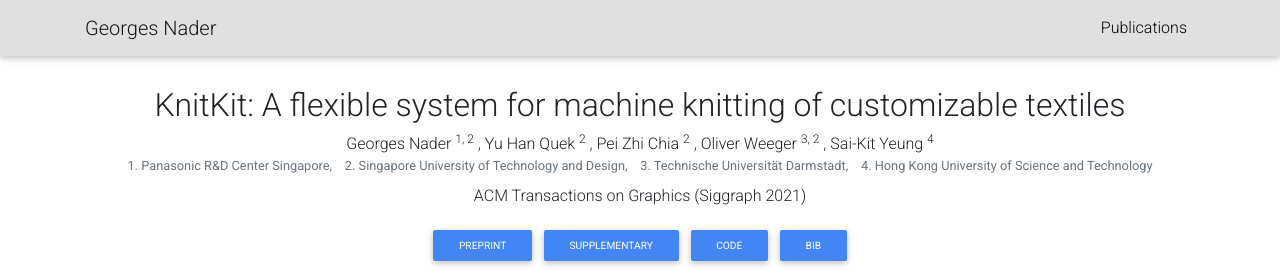
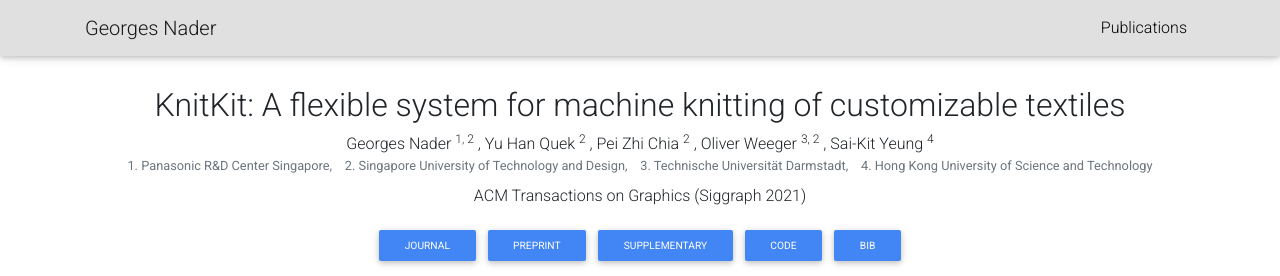
Before and after one commit to gnader/gnader.github.io, a Jekyll site: the page built from _publications/2021_knitkit.md, in a window 1280 px wide and 900 px high, cut to the strip 0-276 px from the top of the window. Built offline with Jekyll 4.4.1, drawn with Linux system fonts in a browser that asks for light colours; nearby versions of some CDN libraries; a style sheet for code colours, icons or effects is not loaded.

Commit message:
Update 2021_knitkit.md

```diff
--- a/_publications/2021_knitkit.md
+++ b/_publications/2021_knitkit.md
@@ -22,6 +22,7 @@ conference: Siggraph
 
 links:
   # doi: AVAILABLE_SOON
+  Journal: https://dl.acm.org/doi/abs/10.1145/3450626.3459790
   preprint: https://hal.archives-ouvertes.fr/hal-03214570/document
   supplementary: https://hal.archives-ouvertes.fr/hal-03214570/file/SIGGRAPH_2021_knitkit_supplementary.pdf
   # slides: AVAILABLE_SOON
@@ -47,7 +48,7 @@ We showcase the potential of this computational approach by designing and fabric
 #### Video
 
 <div class="mx-3 mt-2 video-responsive">
-  <iframe src="https://youtu.be/A84xkyfeykU" frameborder="0" allow="accelerometer; autoplay; clipboard-write; encrypted-media gyroscope; picture-in-picture" allowfullscreen></iframe>
+  <iframe src="https://www.youtube.com/embed/A84xkyfeykU" frameborder="0" allow="accelerometer; autoplay; clipboard-write; encrypted-media; gyroscope; picture-in-picture" allowfullscreen></iframe>
 </div>
 
 #### Citation
```
